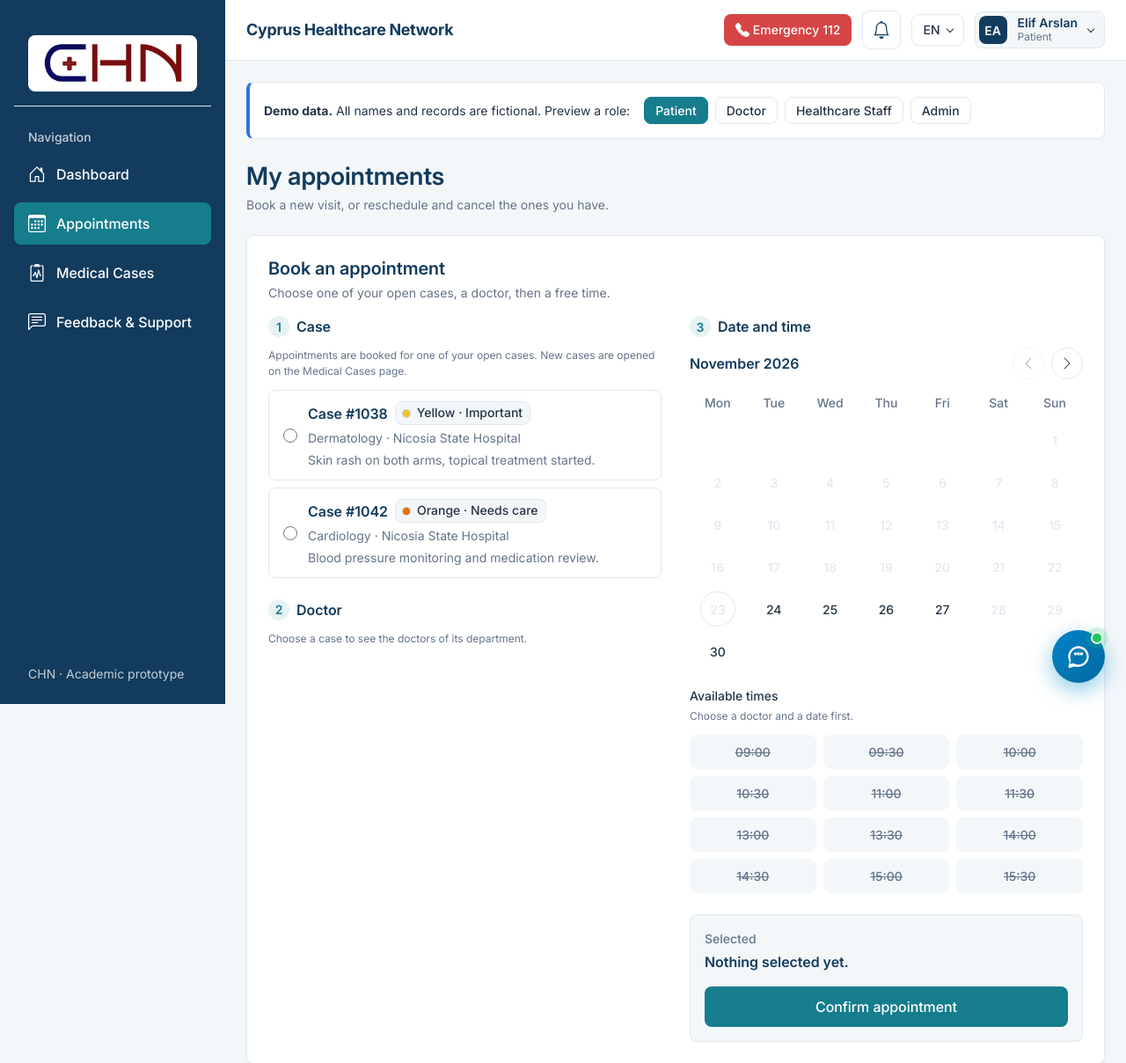
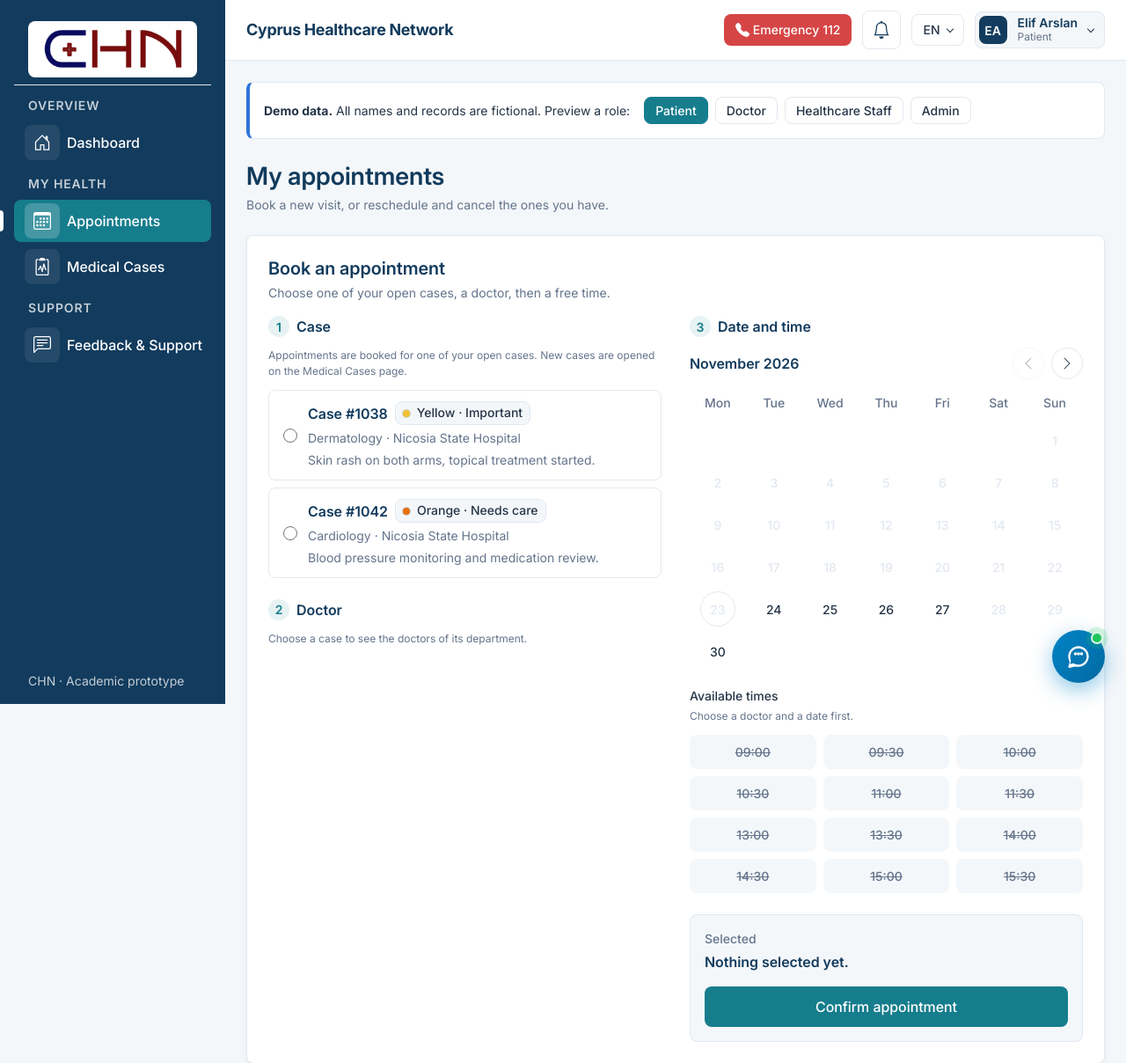
Before and after one commit to aerdemarac/CHN, a PHP site: page /CHN/pages/appointments-test.php in a window 1280 px wide. Shown: the top 1208 px of the page at 88% size. Run offline with PHP 8.4, Linux system fonts and the light colour scheme.

Commit message:
Group sidebar entries and add icon boxes (#33)

```diff
--- a/css/style.css
+++ b/css/style.css
@@ -456,9 +456,11 @@ a:hover { color: var(--color-secondary-hover); }
 }
 
 .sidebar__section-title {
-    margin: 24px 16px 8px;
+    margin: 24px 16px 4px;
     font-size: 0.875rem;
-    font-weight: 500;
+    font-weight: 600;
+    letter-spacing: 0.06em;
+    text-transform: uppercase;
     color: var(--color-surface);
     opacity: 0.75;
 }
@@ -466,15 +468,21 @@ a:hover { color: var(--color-secondary-hover); }
 .sidebar__nav {
     display: flex;
     flex-direction: column;
-    gap: 8px;
+}
+
+.sidebar__group {
+    display: flex;
+    flex-direction: column;
+    gap: 4px;
 }
 
 .sidebar__link {
-    min-height: 48px;
+    position: relative;
+    min-height: 56px;
     display: flex;
     align-items: center;
-    gap: 12px;
-    padding: 12px 16px;
+    gap: 8px;
+    padding: 8px 8px 8px 12px;
     border-radius: var(--radius);
     color: var(--color-surface);
     text-decoration: none;
@@ -495,7 +503,35 @@ a.sidebar__link:focus-visible {
 }
 
 .sidebar__link--disabled { opacity: 0.64; cursor: not-allowed; }
-.sidebar__link-text { flex: 1; }
+.sidebar__link-text { flex: 1; min-width: 0; line-height: 1.25; overflow-wrap: break-word; }
+
+.sidebar__link--active::before {
+    content: "";
+    position: absolute;
+    inset-block: 12px;
+    inset-inline-start: -16px;
+    width: 4px;
+    border-start-end-radius: 4px;
+    border-end-end-radius: 4px;
+    background: var(--color-surface);
+}
+
+.sidebar__icon-box {
+    display: inline-flex;
+    align-items: center;
+    justify-content: center;
+    flex-shrink: 0;
+    width: 40px;
+    height: 40px;
+    border-radius: var(--radius);
+    background: rgba(255, 255, 255, 0.08);
+    transition: var(--transition);
+}
+
+a.sidebar__link:hover .sidebar__icon-box,
+.sidebar__link--active .sidebar__icon-box {
+    background: rgba(255, 255, 255, 0.2);
+}
 
 .sidebar__status {
     padding: 4px 8px;
@@ -522,6 +558,9 @@ a.sidebar__link:focus-visible {
 .sidebar__icon--cases        { --nav-icon: url("../assets/icons/clipboard2-pulse.svg"); }
 .sidebar__icon--feedback     { --nav-icon: url("../assets/icons/chat-left-text.svg"); }
 .sidebar__icon--preview      { --nav-icon: url("../assets/icons/layout-sidebar.svg"); }
+.sidebar__icon--patients     { --nav-icon: url("../assets/icons/people.svg"); }
+.sidebar__icon--users        { --nav-icon: url("../assets/icons/person-badge.svg"); }
+.sidebar__icon--emergency    { --nav-icon: url("../assets/icons/exclamation-triangle.svg"); }
 
 .sidebar__footer {
     margin-top: auto;
@@ -532,6 +571,14 @@ a.sidebar__link:focus-visible {
 }
 
 .sidebar__toggle, .sidebar__backdrop { display: none; }
+
+@media (max-height: 800px) {
+    .sidebar { padding-block: 16px; }
+    .sidebar__brand { padding: 8px 16px; }
+    .sidebar__section-title { margin-block-start: 12px; }
+    .sidebar__link { min-height: 48px; padding-block: 4px; }
+    .sidebar__footer { padding: 12px 0 0 16px; }
+}
 
 /* ==========================================================================
    4. Flexible Grid Helpers (Optional & Non-Restrictive)
@@ -1016,6 +1063,7 @@ textarea.form-control {
     a,
     .sidebar,
     .sidebar__link,
+    .sidebar__icon-box,
     .sidebar__toggle,
     .topbar__user,
     .topbar__caret,
--- a/include/left-sidebar.php
+++ b/include/left-sidebar.php
@@ -38,6 +38,11 @@ if (!empty($chnSidebarShowTestLink)) {
     array_unshift($chnSidebarItems,
         ['label' => 'UI Preview', 'file' => $chnPreviewFile, 'icon' => 'preview']);
 }
+
+$chnSidebarGroups = [];
+foreach ($chnSidebarItems as $chnItem) {
+    $chnSidebarGroups[$chnItem['group'] ?? 'overview'][] = $chnItem;
+}
 ?>
 <a class="chn-skip-link" href="#main-content"><?= te('sidebar.skip') ?></a>
 
@@ -58,9 +63,11 @@ if (!empty($chnSidebarShowTestLink)) {
              alt="CHN – Cyprus Health-Care Network" class="sidebar__logo" width="186" height="55">
     </div>
 
-    <p class="sidebar__section-title"><?= te('sidebar.section') ?></p>
     <nav class="sidebar__nav" aria-label="<?= te('sidebar.primary_nav') ?>">
-        <?php foreach ($chnSidebarItems as $chnItem): ?>
+        <?php foreach ($chnSidebarGroups as $chnGroup => $chnGroupItems): ?>
+        <div class="sidebar__group" role="group" aria-labelledby="sidebar-group-<?= htmlspecialchars($chnGroup, ENT_QUOTES, 'UTF-8') ?>">
+        <p class="sidebar__section-title" id="sidebar-group-<?= htmlspecialchars($chnGroup, ENT_QUOTES, 'UTF-8') ?>"><?= te('sidebar.group_' . $chnGroup) ?></p>
+        <?php foreach ($chnGroupItems as $chnItem): ?>
             <?php
                 $chnFile = $chnItem['file'];
                 if (!is_file($chnProjectRoot . '/' . $chnFile) && isset($chnItem['demo'])
@@ -80,17 +87,19 @@ if (!empty($chnSidebarShowTestLink)) {
                 <a class="sidebar__link<?= $chnIsCurrent ? ' sidebar__link--active' : '' ?>"
                    href="<?= htmlspecialchars($chnHref, ENT_QUOTES, 'UTF-8') ?>"
                    <?= $chnIsCurrent ? 'aria-current="page"' : '' ?>>
-                    <span class="sidebar__icon sidebar__icon--<?= $chnIcon ?>" aria-hidden="true"></span>
+                    <span class="sidebar__icon-box" aria-hidden="true"><span class="sidebar__icon sidebar__icon--<?= $chnIcon ?>"></span></span>
                     <span class="sidebar__link-text"><?= $chnLabel ?></span>
                 </a>
             <?php else: ?>
                 <span class="sidebar__link sidebar__link--disabled"
                       aria-label="<?= te('common.under_development', ['label' => $chnLabelText]) ?>">
-                    <span class="sidebar__icon sidebar__icon--<?= $chnIcon ?>" aria-hidden="true"></span>
+                    <span class="sidebar__icon-box" aria-hidden="true"><span class="sidebar__icon sidebar__icon--<?= $chnIcon ?>"></span></span>
                     <span class="sidebar__link-text"><?= $chnLabel ?></span>
                     <span class="sidebar__status" aria-hidden="true"><?= te('common.soon') ?></span>
                 </span>
             <?php endif; ?>
+        <?php endforeach; ?>
+        </div>
         <?php endforeach; ?>
     </nav>
     <div class="sidebar__footer"><?= te('sidebar.footer') ?></div>
--- a/include/sidebar-menu-manager.php
+++ b/include/sidebar-menu-manager.php
@@ -27,27 +27,36 @@ if (!function_exists('chnSidebarItemsForRole')) {
         $items = [
             'dashboard' => ['label' => 'Dashboard', 'file' => 'pages/dashboard-test.php', 'icon' => 'dashboard'],
             'appointments' => ['label' => 'Appointments', 'file' => 'appointments.php', 'demo' => 'pages/appointments-test.php', 'icon' => 'appointments'],
-            'patients' => ['label' => 'Patients', 'file' => 'patients.php', 'demo' => 'pages/patients-test.php', 'icon' => 'records'],
+            'patients' => ['label' => 'Patients', 'file' => 'patients.php', 'demo' => 'pages/patients-test.php', 'icon' => 'patients'],
             'cases' => ['label' => 'Medical Cases', 'file' => 'pages/medical-cases.php', 'icon' => 'cases'],
-            'alerts' => ['label' => 'Emergency Alerts', 'file' => 'pages/emergency-audit.php', 'demo' => 'pages/emergency-demo.php', 'icon' => 'cases'],
+            'alerts' => ['label' => 'Emergency Alerts', 'file' => 'pages/emergency-audit.php', 'demo' => 'pages/emergency-demo.php', 'icon' => 'emergency'],
             'feedback' => ['label' => 'Feedback & Support', 'file' => 'pages/feedback.php', 'icon' => 'feedback'],
-            'users' => ['label' => 'User Management', 'file' => 'admin/user-management.php', 'demo' => 'pages/user-management-test.php', 'icon' => 'records'],
+            'users' => ['label' => 'User Management', 'file' => 'admin/user-management.php', 'demo' => 'pages/user-management-test.php', 'icon' => 'users'],
             'complaints' => ['label' => 'Complaint Management', 'file' => 'pages/complaints-test.php', 'icon' => 'feedback'],
-            'emergency_logs' => ['label' => 'Emergency Logs', 'file' => 'pages/emergency-audit.php', 'demo' => 'pages/emergency-demo.php', 'icon' => 'cases'],
+            'emergency_logs' => ['label' => 'Emergency Logs', 'file' => 'pages/emergency-audit.php', 'demo' => 'pages/emergency-demo.php', 'icon' => 'emergency'],
         ];
 
         $byRole = [
             'patient' => [
-                'dashboard', 'appointments', 'cases', 'feedback',
+                'overview' => ['dashboard'],
+                'health' => ['appointments', 'cases'],
+                'support' => ['feedback'],
             ],
             'doctor' => [
-                'dashboard', 'appointments', 'patients', 'cases', 'feedback',
+                'overview' => ['dashboard'],
+                'clinical' => ['appointments', 'patients', 'cases'],
+                'support' => ['feedback'],
             ],
             'healthcare_staff' => [
-                'dashboard', 'alerts', 'appointments', 'patients', 'cases', 'feedback',
+                'overview' => ['dashboard'],
+                'emergency' => ['alerts'],
+                'clinical' => ['appointments', 'patients', 'cases'],
+                'support' => ['feedback'],
             ],
             'admin' => [
-                'dashboard', 'users', 'complaints', 'emergency_logs',
+                'overview' => ['dashboard'],
+                'management' => ['users', 'complaints'],
+                'security' => ['emergency_logs'],
             ],
         ];
 
@@ -57,7 +66,13 @@ if (!function_exists('chnSidebarItemsForRole')) {
         if ($normalized === 'staff') {
             $normalized = 'healthcare_staff';
         }
-        $keys = $byRole[$normalized] ?? []; // Unknown roles see no protected navigation.
-        return array_map(static fn(string $key): array => $items[$key] + ['key' => $key], $keys);
+        $groups = $byRole[$normalized] ?? []; // Unknown roles see no protected navigation.
+        $result = [];
+        foreach ($groups as $group => $keys) {
+            foreach ($keys as $key) {
+                $result[] = $items[$key] + ['key' => $key, 'group' => $group];
+            }
+        }
+        return $result;
     }
 }
--- a/lang/en.php
+++ b/lang/en.php
@@ -64,7 +64,13 @@ return [
     'sidebar.menu' => 'Menu',
     'sidebar.close_short' => 'Close',
     'sidebar.main_nav' => 'Main navigation',
-    'sidebar.section' => 'Navigation',
+    'sidebar.group_overview' => 'Overview',
+    'sidebar.group_health' => 'My health',
+    'sidebar.group_clinical' => 'Clinical',
+    'sidebar.group_emergency' => 'Emergency',
+    'sidebar.group_management' => 'Management',
+    'sidebar.group_security' => 'Security',
+    'sidebar.group_support' => 'Support',
     'sidebar.primary_nav' => 'Primary navigation',
     'sidebar.footer' => 'CHN · Academic prototype',
 
```
Also changed, not shown: lang/ru.php (+7 -1 lines), lang/tr.php (+7 -1 lines).
